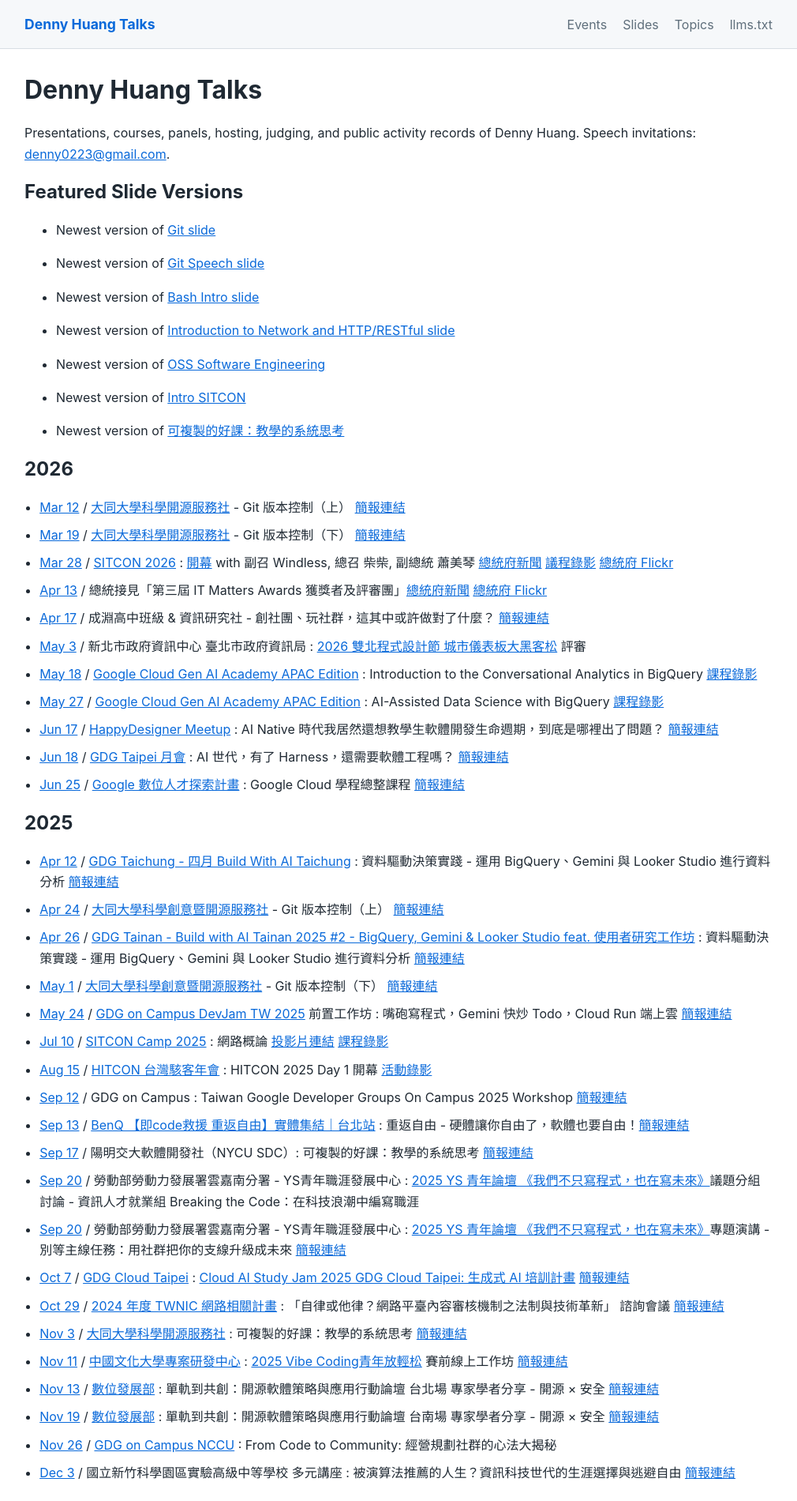
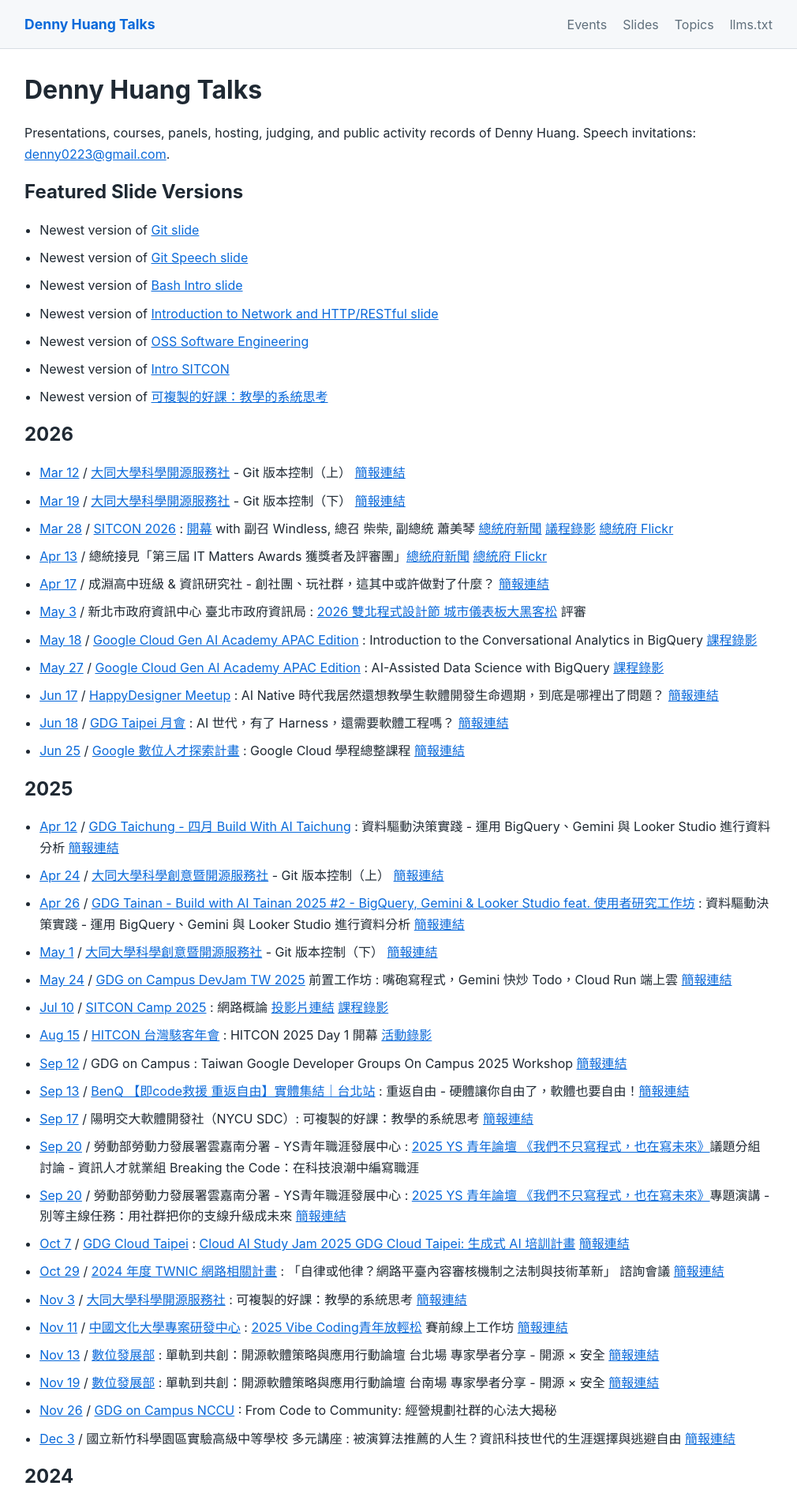
Before and after one commit to denny0223/talks, a Jekyll site: the page built from index.md, in a window 1280 px wide. Shown: the top 1900 px of the page at 79% size, without its empty margins (135-1145 px from the left). Built offline with Jekyll 4.4.1, drawn with Linux system fonts in a browser that asks for light colours.

Commit message:
fix: align featured slide list spacing

```diff
--- a/index.md
+++ b/index.md
@@ -10,9 +10,11 @@
 ## Featured Slide Versions
 
 {% assign featured_slides = site.slides | where_exp: "slide", "slide.featured == true" | sort: "featured_order" %}
+<ul class="record-list">
 {% for slide in featured_slides %}
-- Newest version of [{{ slide.featured_label | default: slide.title }}]({{ slide.external_url }})
+  <li>Newest version of <a href="{{ slide.external_url }}">{{ slide.featured_label | default: slide.title }}</a></li>
 {% endfor %}
+</ul>
 
 {% assign events_by_year = site.events | sort: "date" | reverse | group_by_exp: "event", "event.date | date: '%Y'" %}
 {% for year in events_by_year %}
```
